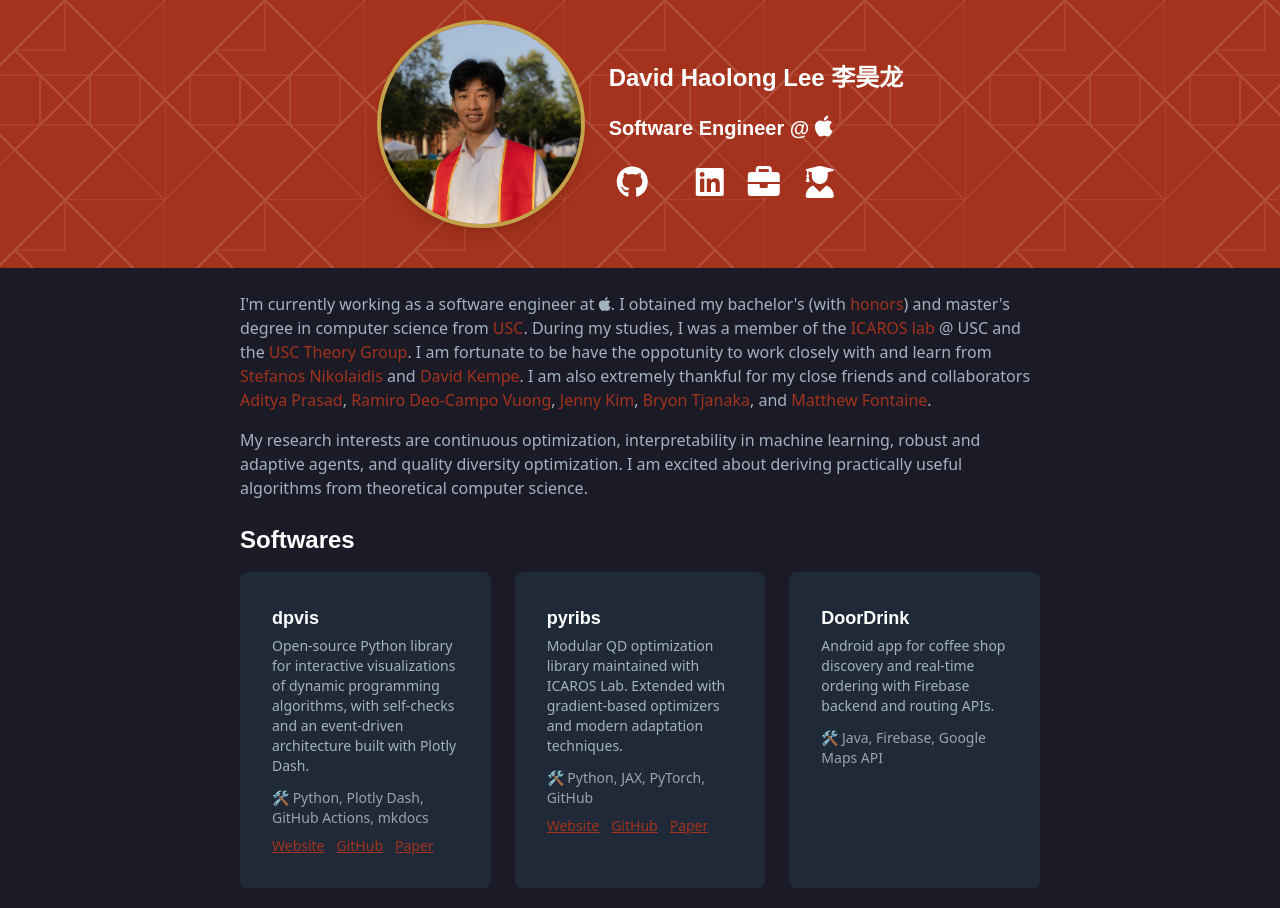
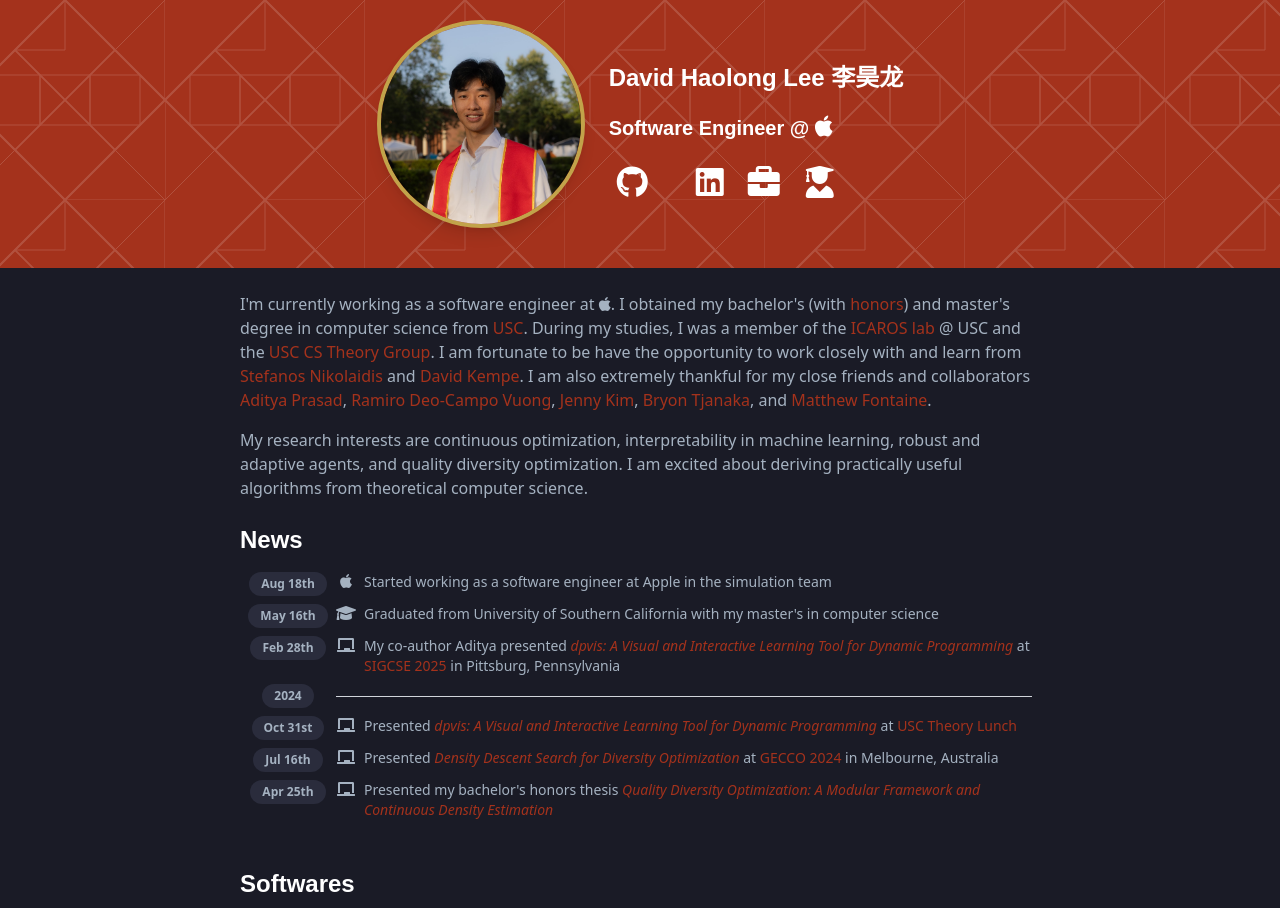
Before and after one commit to itsdawei/itsdawei.github.io, a plain HTML site: page index.html in a window 1280 px wide. Shown: the top 908 px of the page. Drawn offline with Linux system fonts and the light colour scheme; some icons are missing.

Commit message:
Add news section

```diff
--- a/data.js
+++ b/data.js
@@ -1,3 +1,45 @@
+const news = [
+  {
+    date: "Aug 18th",
+    icon: "fa-brands fa-apple",
+    title: "Started working as a software engineer at Apple in the simulation team",
+  },
+  {
+    date: "May 16th",
+    title: "Graduated from University of Southern California with my master's in computer science",
+  },
+  {
+    date: "Feb 28th",
+    icon: "fa-solid fa-chalkboard",
+    title: `My co-author Aditya presented <a class="italic" href="" target="_blank" rel="noreferrer">dpvis: A Visual and Interactive Learning Tool for Dynamic Programming</a> at <a href="https://sigcse2025.sigcse.org" target="_blank" rel="noreferrer">SIGCSE 2025</a> in Pittsburg, Pennsylvania`,
+  },
+  {
+    date: "2024",
+  },
+  {
+    date: "Oct 31st",
+    icon: "fa-solid fa-chalkboard",
+    title: `Presented <a class="italic" href="https://davidhaolong.com/slides/theory_lunch_dpvis" target="_blank" rel="noreferrer">dpvis: A Visual and Interactive Learning Tool for Dynamic Programming</a> at <a href="https://viterbi-web.usc.edu/~cstheory/theory-lunch.html" target="_blank" rel="noreferrer">USC Theory Lunch</a>`,
+  },
+  {
+    date: "Jul 16th",
+    icon: "fa-solid fa-chalkboard",
+    title: `Presented <a class="italic" href="https://davidhaolong.com/slides/dds" target="_blank" rel="noreferrer">Density Descent Search for Diversity Optimization</a> at <a href="https://gecco-2024.sigevo.org" target="_blank" rel="noreferrer">GECCO 2024</a> in Melbourne, Australia`,
+  },
+  {
+    date: "Apr 25th",
+    icon: "fa-solid fa-chalkboard",
+    title: `Presented my bachelor's honors thesis <a class="italic" href="https://davidhaolong.com/slides/bachelors_thesis" target="_blank" rel="noreferrer">Quality Diversity Optimization: A Modular Framework and Continuous Density Estimation</a>`,
+  },
+  {
+    date: "2023",
+  },
+  {
+    date: "Dec 6th",
+    icon: "fa-solid fa-screwdriver-wrench",
+    title: `Released <a class="italic" href="https://dpvis.readthedocs.io/en/latest" target="_blank" rel="noreferrer">dpvis</a>, a simple Python library for interactive visualizations of dynamic programming algorithms`,
+  },
+]
 const projects = [
   {
     title: "dpvis",
@@ -13,7 +55,7 @@
   },
   {
     title: "pyribs",
-    description: "Modular QD optimization library maintained with ICAROS Lab. Extended with gradient-based optimizers and modern adaptation techniques.",
+    description: "A bare-bones Python library for quality diversity (QD) optimization. Pyribs implements the highly modular Rapid Illumination of Behavior Space (RIBS) framework for QD optimization.",
     tech: ["Python", "JAX", "PyTorch", "GitHub"],
     role: "Maintainer, contributed to GECCO 2023 paper",
     links: [
@@ -111,19 +153,19 @@
 
 const manuscripts = [
   {
-    title: "Upgrading CMA-ME to CMA-MAE on the Sphere Benchmark",
-    authors:
-      "<span class='font-bold'>David H. Lee</span>, Bryon Tjanaka, Nivedit Reddy Balam, Matthew C. Fontaine, Stefanos Nikolaidis",
-    date: "Mar. 2023",
-    website: "https://docs.pyribs.org/en/stable/tutorials/cma_mae.html",
-  },
-  {
     title:
       "Quality Diversity Optimization: A Modular Framework and Continuous Density Estimation",
     authors: "<span class='font-bold'>David H. Lee</span>",
     date: "May 2024",
     pdf: "./assets/documents/bachelors_thesis.pdf",
     slides: "https://davidhaolong.com/slides/bachelors_thesis",
+  },
+  {
+    title: "Upgrading CMA-ME to CMA-MAE on the Sphere Benchmark",
+    authors:
+      "<span class='font-bold'>David H. Lee</span>, Bryon Tjanaka, Nivedit Reddy Balam, Matthew C. Fontaine, Stefanos Nikolaidis",
+    date: "Mar. 2023",
+    website: "https://docs.pyribs.org/en/stable/tutorials/cma_mae.html",
   },
   {
     title:
@@ -149,8 +191,7 @@
     role: "CSCI 170 @ USC, Teaching Assistant",
     semesters: {
       "Spring 2023": "",
-      "Summer 2023":
-        "https://viterbi-web.usc.edu/~shaddin/teaching/cs170su24/index.html",
+      "Summer 2023": "",
       "Fall 2024": "",
     },
   },
--- a/index.html
+++ b/index.html
@@ -48,8 +48,8 @@
             <a class="hover:underline hover:underline-offset-4" href="https://www.usc.edu">USC</a>.
             During my studies, I was a member of the
             <a class="hover:underline hover:underline-offset-4" href="https://icaros.usc.edu">ICAROS lab</a> @ USC and the
-            <a class="hover:underline hover:underline-offset-4" href="https://viterbi-web.usc.edu/~cstheory">USC Theory Group</a>.
-            I am fortunate to be have the oppotunity to work closely with and learn from
+            <a class="hover:underline hover:underline-offset-4" href="https://viterbi-web.usc.edu/~cstheory">USC CS Theory Group</a>.
+            I am fortunate to be have the opportunity to work closely with and learn from
             <a class="hover:underline hover:underline-offset-4" href="https://stefanosnikolaidis.net">Stefanos Nikolaidis</a>
             and
             <a class="hover:underline hover:underline-offset-4" href="https://www.david-kempe.com">David Kempe</a>.
@@ -69,25 +69,11 @@
         </div>
       </section>
 
-  <!-- <h2>News</h2> -->
-  <!-- <div class="news max-h-20 overflow-y-auto pr-2 mb-10"> -->
-  <!--   <ul class="space-y-2 text-secondary"> -->
-  <!--     <li class="flex gap-4"> -->
-  <!--       <span class="w-28 shrink-0 font-semibold whitespace-nowrap">Sep. 2025</span> -->
-  <!--       <span>Submitted my PhD applications 🎓</span> -->
-  <!--     </li> -->
-  <!--     <li class="flex gap-4"> -->
-  <!--       <span class="w-28 shrink-0 font-semibold whitespace-nowrap">Jul. 2025</span> -->
-  <!--       <span>Our paper on <em>dpvis</em> was accepted to -->
-  <!--         <a href="https://arxiv.org/abs/2411.07705" class="hover:underline">ArXiv</a>. -->
-  <!--       </span> -->
-  <!--     </li> -->
-  <!--     <li class="flex gap-4"> -->
-  <!--       <span class="w-28 shrink-0 font-semibold whitespace-nowrap">May 2025</span> -->
-  <!--       <span>Presented at the USC Theory Lunch on dynamic programming visualization.</span> -->
-  <!--     </li> -->
-  <!--   </ul> -->
-  <!-- </div> -->
+      <h2>News</h2>
+      <div id = "news-list" class="max-h-64 overflow-y-auto pr-2 mb-10"></div>
+      <script>
+        renderNews("news-list", news);
+      </script>
 
       <h2>Softwares</h2>
       <div id="project-grid"></div>
@@ -113,29 +99,13 @@
         renderTeaching("teaching-list", teachings);
       </script>
 
-      <!-- <section id="awards"> -->
-      <!--   <h2>Awards</h2> -->
-      <!--   <ul> -->
-      <!--     <li class="course"> -->
-      <!--       <span class="course-title">Introduction to Algorithms and the Theory of Computing</span> <br> -->
-      <!--       CSCI 270 @ USC, Teaching Assistant <br> -->
-      <!--       <em><a href="https://bytes.usc.edu/cs270/" target="_blank" rel="noreferrer">Spring 2024</a></em> -->
-      <!--     </li> -->
-      <!--     <li class="course"> -->
-      <!--       <span class="course-title">Discrete Methods in Computer Science</span><br> -->
-      <!--       CSCI 170 @ USC, Teaching Assistant <br> -->
-      <!--       <em>Spring 2023, <a href="https://viterbi-web.usc.edu/~shaddin/teaching/cs170su24/index.html" target="_blank" rel="noreferrer">Summer 2023</a>, Fall 2024</em> -->
-      <!--     </li> -->
-      <!--   </ul> -->
+      <!-- <section class="presentations"> -->
+      <!--   <h2>Presentations</h3> -->
+      <!--   <ul id="presentation-list"></ul> -->
       <!-- </section> -->
-
-      <section class="presentations">
-        <h2>Presentations</h3>
-        <ul id="presentation-list"></ul>
-      </section>
-      <script>
-        renderPresentations("presentation-list", presentations);
-      </script>
+      <!-- <script> -->
+      <!--   renderPresentations("presentation-list", presentations); -->
+      <!-- </script> -->
 
       <section>
         <h2>Other</h2>
--- a/render.js
+++ b/render.js
@@ -185,3 +185,39 @@
     container.appendChild(wrapper);
   });
 }
+
+function renderNews(containerId, list) {
+  const container = document.getElementById(containerId);
+  const ul = document.createElement("ul");
+  ul.className = "space-y-2";
+
+  list.forEach((item) => {
+    icon = item.icon ?? "fa-solid fa-graduation-cap";
+    const li = document.createElement("li");
+    li.className = "flex";
+    li.innerHTML = `
+        <div class="basis-24 flex-none flex justify-center">
+          <span class="inline-flex px-3 py-1 rounded-full bg-surface text-xs font-bold self-start">
+            ${item.date}
+          </span>
+        </div>
+    `;
+    if (item.title) {
+      li.innerHTML += `
+        <div class="flex min-w-0 items-baseline">
+          <i class='${icon} fa-fw mr-2 shrink-0'></i>
+          <span class="whitespace-normal break-words text-sm">${item.title}</span>
+        </div>
+      `;
+    } else {
+      li.className = "flex items-center";
+      li.innerHTML += `
+        <div class="flex-1 border-b border-gray-300"></div>
+      `;
+    }
+
+    ul.appendChild(li);
+  });
+
+  container.appendChild(ul);
+}
```
Also changed, not shown: output.css.
